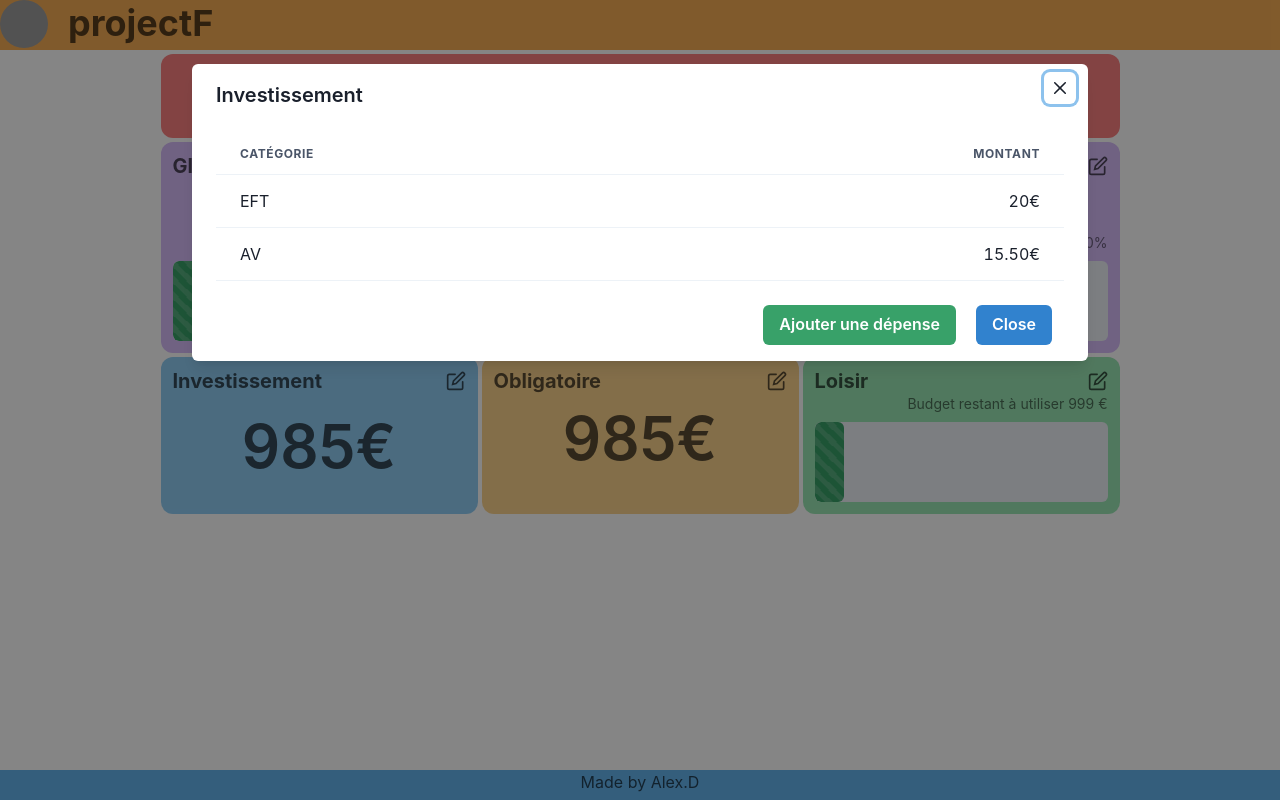
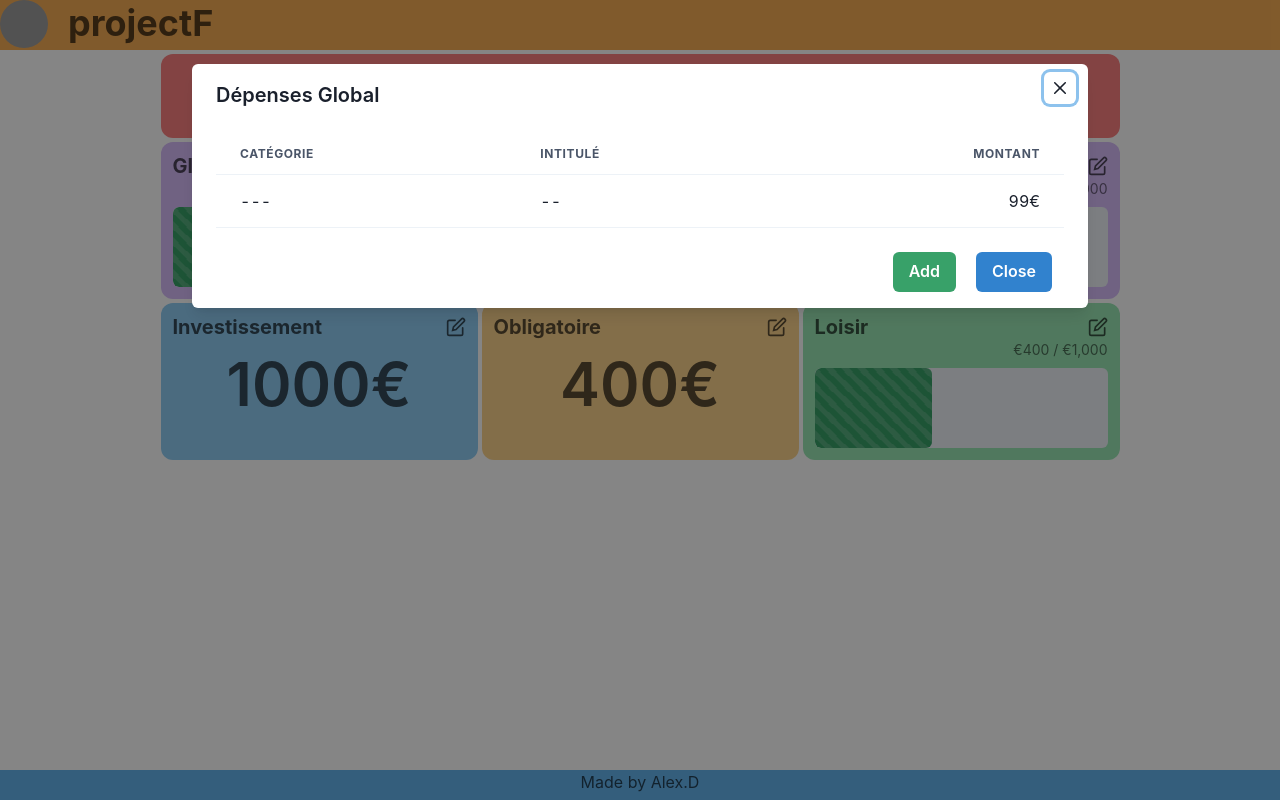
Before and after one commit to Alexiller/projectF, a React (Vite) app: page / in a window 1280 px wide. Both pictures are taken after a click on the icon 1097 px from the left and 166 px from the top of the page. Built offline with nearby package versions, Linux system fonts and the light colour scheme; grey boxes are pictures that could not be loaded.

Commit message:
clean code, refacto ...

```diff
--- a/src/Components/BaseRevenue.jsx
+++ /dev/null
@@ -1,24 +0,0 @@
-import React from 'react'
-import { Center, Heading, HStack, Progress, Stat, StatHelpText, StatLabel, StatNumber } from '@chakra-ui/react'
-import ModalGlobalRevenue from './Modal/ModalGlobalRevenue';
-
-export default function BaseRevenue() {
-
-    const salary = 2000;
-    const budgetRemaining = (salary - 1000);
-    const remainingPercentage = 60;
-  return (
-    <Stat>
-          <HStack justifyContent={'space-between'}>
-      <Heading fontSize={20}>Global</Heading>
-      <ModalGlobalRevenue/>
-    </HStack>
-
-            <Center><StatNumber fontSize='4xl'>{985}€</StatNumber></Center>
-      <StatHelpText textAlign={'right'}>
-        Budget utilisé à {remainingPercentage}%
-      </StatHelpText>
-      <Progress colorScheme='green' h="20" borderRadius={'md'} value={remainingPercentage} hasStripe isAnimated/>
-    </Stat>
-  )
-}
--- /dev/null
+++ b/src/Components/BudgetCard.jsx
@@ -0,0 +1,34 @@
+import { Center, Heading, HStack, Progress, Stat, StatHelpText, StatNumber } from '@chakra-ui/react'
+import { currencyFormatter } from './Utils/utils'
+import React from 'react'
+import ModalManageAmount from './Modal/ModalManageAmount';
+
+export default function BudgetCard({name, currentAmount, max, displayCurrentAmount, displayProgressBar}) {
+
+function getProgressBarVariant (currentAmount, max){
+const ratio = currentAmount / max;
+if (ratio < .5) return "green"
+if (ratio < .75) return "yellow"
+return "red"
+}
+
+  return (
+    <Stat>
+        <HStack justifyContent={'space-between'}>
+            <Heading fontSize={20}>{name}</Heading>
+            <ModalManageAmount name={name}/>
+        </HStack>
+        {displayCurrentAmount ?
+        <Center>
+            <StatNumber fontSize='6xl'>{currentAmount}€</StatNumber>
+        </Center>
+        : null}
+        {displayProgressBar ?
+        <>
+            <StatHelpText textAlign={'right'}>{currencyFormatter.format(currentAmount)} / {currencyFormatter.format(max)}</StatHelpText>
+            <Progress h="20" colorScheme={getProgressBarVariant (currentAmount, max)} borderRadius={'md'} min={0} max={max} value={currentAmount} hasStripe isAnimated/>
+        </>
+         : null}
+        </Stat>
+  )
+}
--- a/src/Components/FunExpense.jsx
+++ /dev/null
@@ -1,18 +0,0 @@
-import React from 'react'
-import { Heading, HStack, Progress, Stat, StatHelpText} from '@chakra-ui/react'
-import ModalFunExpense from './Modal/ModalFunExpense'
-
-export default function FunExpense() {
-  return (
-    <Stat>
-    <HStack justifyContent={'space-between'}>
-      <Heading fontSize={20}>Loisir</Heading>
-      <ModalFunExpense/>
-    </HStack>
-    <StatHelpText textAlign={'right'}>
-    Budget restant à utiliser 999 €
-    </StatHelpText>
-    <Progress colorScheme='green' h="20" borderRadius={'md'} value={'10'} hasStripe isAnimated/>
-  </Stat>
-  )
-}
--- a/src/Components/InvestmentExpense.jsx
+++ /dev/null
@@ -1,22 +0,0 @@
-import { Center, Heading, HStack, Input, InputGroup, InputLeftElement, InputRightElement, Stat, StatNumber, Text } from '@chakra-ui/react'
-import React from 'react'
-import ModalInvestmentExpense from './Modal/ModalInvestmentExpense'
-
-
-export default function InvestmentExpense() {
-  return (
-    <>
-    <Stat>
-    <HStack justifyContent={'space-between'} pb="2">
-      <Heading fontSize={20}>Investissement</Heading>
-      <ModalInvestmentExpense/>
-    </HStack>
-        <Center>
-            <StatNumber fontSize='6xl'>{985}€</StatNumber>
-        </Center>
-    </Stat>
-
-
-  </>
-  )
-}
--- a/src/Components/Modal/ModalFunExpense.jsx
+++ /dev/null
@@ -1,52 +0,0 @@
-import { EditIcon } from '@chakra-ui/icons'
-import { Button, Modal, ModalBody, ModalCloseButton, ModalContent, ModalFooter, ModalHeader, ModalOverlay, Table, TableCaption, TableContainer, Tbody, Td, Tfoot, Th, Thead, Tr, useDisclosure } from '@chakra-ui/react'
-import React from 'react'
-
-export default function ModalFunExpense() {
-    const { isOpen, onOpen, onClose } = useDisclosure()
-    return (
-      <>
-        <EditIcon boxSize={'5'} onClick={onOpen}/>
-
-        <Modal isOpen={isOpen} onClose={onClose} size="4xl">
-          <ModalOverlay />
-          <ModalContent>
-            <ModalHeader>Dépenses loisirs</ModalHeader>
-            <ModalCloseButton />
-            <ModalBody>
-                <TableContainer>
-                <Table variant='simple'>
-                    <Thead>
-                    <Tr>
-                        <Th>Catégorie</Th>
-                        <Th>Intitulé</Th>
-                        <Th isNumeric>Montant</Th>
-                    </Tr>
-                    </Thead>
-                    <Tbody>
-                    <Tr>
-                        <Td>Alimentation</Td>
-                        <Td>Auchan (mm)</Td>
-                        <Td isNumeric>20€</Td>
-                    </Tr>
-                    <Tr>
-                        <Td>Santé</Td>
-                        <Td>Pharmacie</Td>
-                        <Td isNumeric>15.50€</Td>
-                    </Tr>
-                    </Tbody>
-                </Table>
-                </TableContainer>
-            </ModalBody>
-
-            <ModalFooter>
-              <Button colorScheme='green' mx="5">Ajouter une dépense</Button>
-              <Button colorScheme='blue' mr={3} onClick={onClose}>
-                Close
-              </Button>
-            </ModalFooter>
-          </ModalContent>
-        </Modal>
-      </>
-    )
-  }
--- a/src/Components/Modal/ModalGlobalRevenue.jsx
+++ /dev/null
@@ -1,49 +0,0 @@
-import { EditIcon } from '@chakra-ui/icons'
-import { Button, Modal, ModalBody, ModalCloseButton, ModalContent, ModalFooter, ModalHeader, ModalOverlay, Table, TableCaption, TableContainer, Tbody, Td, Tfoot, Th, Thead, Tr, useDisclosure } from '@chakra-ui/react'
-import React from 'react'
-
-export default function ModalGlobalRevenue() {
-    const { isOpen, onOpen, onClose } = useDisclosure()
-    return (
-      <>
-          <EditIcon boxSize={'5'} onClick={onOpen}/>
-
-          <Modal isOpen={isOpen} onClose={onClose} size="4xl">
-            <ModalOverlay />
-            <ModalContent>
-              <ModalHeader>Investissement</ModalHeader>
-              <ModalCloseButton />
-              <ModalBody>
-                  <TableContainer>
-                  <Table variant='simple'>
-                      <Thead>
-                      <Tr>
-                          <Th>Catégorie</Th>
-                          <Th isNumeric>Montant</Th>
-                      </Tr>
-                      </Thead>
-                      <Tbody>
-                      <Tr>
-                          <Td>EFT</Td>
-                          <Td isNumeric>20€</Td>
-                      </Tr>
-                      <Tr>
-                          <Td>AV</Td>
-                          <Td isNumeric>15.50€</Td>
-                      </Tr>
-                      </Tbody>
-                  </Table>
-                  </TableContainer>
-              </ModalBody>
-
-              <ModalFooter>
-                <Button colorScheme='green' mx="5">Ajouter une dépense</Button>
-                <Button colorScheme='blue' mr={3} onClick={onClose}>
-                  Close
-                </Button>
-              </ModalFooter>
-            </ModalContent>
-          </Modal>
-        </>
-    )
-  }
--- a/src/Components/Modal/ModalInvestmentExpense.jsx
+++ b/src/Components/Modal/ModalManageAmount.jsx
@@ -2,7 +2,7 @@ import { EditIcon } from '@chakra-ui/icons'
 import { Button, Modal, ModalBody, ModalCloseButton, ModalContent, ModalFooter, ModalHeader, ModalOverlay, Table, TableCaption, TableContainer, Tbody, Td, Tfoot, Th, Thead, Tr, useDisclosure } from '@chakra-ui/react'
 import React from 'react'
 
-export default function ModalInvestmentExpense() {
+export default function ModalManageAmount({name}) {
     const { isOpen, onOpen, onClose } = useDisclosure()
     return (
       <>
@@ -11,7 +11,7 @@ export default function ModalInvestmentExpense() {
         <Modal isOpen={isOpen} onClose={onClose} size="4xl">
           <ModalOverlay />
           <ModalContent>
-            <ModalHeader>Investissement</ModalHeader>
+            <ModalHeader>Dépenses {name}</ModalHeader>
             <ModalCloseButton />
             <ModalBody>
                 <TableContainer>
@@ -19,25 +19,22 @@ export default function ModalInvestmentExpense() {
                       <Thead>
                         <Tr>
                             <Th>Catégorie</Th>
+                            <Th>Intitulé</Th>
                             <Th isNumeric>Montant</Th>
                         </Tr>
                       </Thead>
                       <Tbody>
                         <Tr>
-                        <Td>EFT</Td>
-                        <Td isNumeric>20€</Td>
-                    </Tr>
-                    <Tr>
-                        <Td>AV</Td>
-                        <Td isNumeric>15.50€</Td>
+                            <Td>---</Td>
+                            <Td>--</Td>
+                            <Td isNumeric>99€</Td>
                         </Tr>
                       </Tbody>
                   </Table>
                 </TableContainer>
             </ModalBody>
-
             <ModalFooter>
-              <Button colorScheme='green' mx="5">Ajouter une dépense</Button>
+              <Button colorScheme='green' mx="5">Add</Button>
               <Button colorScheme='blue' mr={3} onClick={onClose}>
                 Close
               </Button>
--- a/src/Components/Modal/ModalRequiredExpense.jsx
+++ /dev/null
@@ -1,30 +0,0 @@
-import { EditIcon } from '@chakra-ui/icons'
-import { Button, Modal, ModalBody, ModalCloseButton, ModalContent, ModalFooter, ModalHeader, ModalOverlay, Table, TableCaption, TableContainer, Tbody, Td, Tfoot, Th, Thead, Tr, useDisclosure } from '@chakra-ui/react'
-import React from 'react'
-
-export default function ModalRequiredExpense() {
-    const { isOpen, onOpen, onClose } = useDisclosure()
-    return (
-      <>
-          <EditIcon boxSize={'5'} onClick={onOpen}/>
-
-          <Modal isOpen={isOpen} onClose={onClose} size="4xl">
-            <ModalOverlay />
-            <ModalContent>
-              <ModalHeader>Dépenses obligatoire</ModalHeader>
-              <ModalCloseButton />
-              <ModalBody>
-
-              </ModalBody>
-
-              <ModalFooter>
-                <Button colorScheme='green' mx="5">Ajouter une dépense</Button>
-                <Button colorScheme='blue' mr={3} onClick={onClose}>
-                  Close
-                </Button>
-              </ModalFooter>
-            </ModalContent>
-          </Modal>
-        </>
-    )
-  }
--- a/src/Components/MonthSelect.jsx
+++ b/src/Components/MonthSelect.jsx
@@ -2,7 +2,7 @@ import { ChevronLeftIcon, ChevronRightIcon } from '@chakra-ui/icons'
 import { Button, Center, Flex, Heading, Stack } from '@chakra-ui/react'
 import React from 'react'
 
-export default function MonthSelect() {
+export default function MonthSelect( {month, year}) {
   return (
     <Flex justifyContent="space-between" color="white">
         <Center>
@@ -10,7 +10,7 @@ export default function MonthSelect() {
                 <ChevronLeftIcon boxSize={12}/>
             </Button>
         </Center>
-        <Heading textAlign={'center'} fontSize="50">Février 2023</Heading>
+        <Heading textAlign={'center'} fontSize="50">{month} {year}</Heading>
         <Center>
         <Button colorScheme='white' size='lg'>
             <ChevronRightIcon boxSize={12}/>
--- a/src/Components/RequiredExpense.jsx
+++ /dev/null
@@ -1,21 +0,0 @@
-import React from 'react'
-import { Center, Heading, HStack, Stat, StatNumber } from '@chakra-ui/react'
-import { EditIcon } from '@chakra-ui/icons'
-import ModalRequiredExpense from './Modal/ModalRequiredExpense'
-
-export default function RequiredExpense() {
-  return (
-    <>
-    <Stat>
-    <HStack justifyContent={'space-between'}>
-      <Heading fontSize={20}>Obligatoire</Heading>
-      <ModalRequiredExpense/>
-    </HStack>
-        <Center>
-            <StatNumber fontSize='6xl'>{985}€</StatNumber>
-        </Center>
-    </Stat>
-
-    </>
-  )
-}
--- /dev/null
+++ b/src/Components/Utils/utils.jsx
@@ -0,0 +1,5 @@
+export const currencyFormatter = new Intl.NumberFormat(undefined, {
+    currency: "EUR",
+    style: "currency",
+    minimumFractionDigits: 0
+})
--- a/src/Layout/MainLayout.jsx
+++ b/src/Layout/MainLayout.jsx
@@ -2,11 +2,8 @@ import React from 'react'
 import Header from './Header'
 import Footer from './Footer'
 import { Grid, GridItem, Heading, Text } from '@chakra-ui/react'
-import BaseRevenue from '../Components/BaseRevenue'
-import FunExpense from '../Components/FunExpense'
-import RequiredExpense from '../Components/RequiredExpense'
-import InvestmentExpense from '../Components/InvestmentExpense'
 import MonthSelect from '../Components/MonthSelect'
+import BudgetCard from '../Components/BudgetCard'
 
 function MainLayout() {
   return (
@@ -28,19 +25,19 @@ function MainLayout() {
   <GridItem area={'main'}>
     <Grid templateColumns='repeat(8, 1fr)' gap={1}>
     <GridItem colSpan="4" colStart="2" colEnd="8" borderRadius="xl" p="3" bg='red.300'>
-         <MonthSelect/>
+         <MonthSelect month={'Février'} year={'2023'}/>
       </GridItem>
       <GridItem colSpan="4" colStart="2" colEnd="8" borderRadius="xl" p="3" bg='purple.200'>
-         <BaseRevenue/>
+         <BudgetCard name="Global" currentAmount={'400'} max={'1000'} displayProgressBar={true}></BudgetCard>
       </GridItem>
       <GridItem colStart="2" colSpan="2"  borderRadius="xl" p="3" bg='blue.200'>
-        <InvestmentExpense/>
+        <BudgetCard name="Investissement" currentAmount={'1000'} max={'1000'} displayCurrentAmount={true}></BudgetCard>
       </GridItem>
       <GridItem colSpan="2"  borderRadius="xl" p="3" bg='orange.200'>
-        <RequiredExpense/>
+        <BudgetCard name="Obligatoire" currentAmount={'400'} max={'1000'} displayCurrentAmount={true}></BudgetCard>
       </GridItem>
       <GridItem colSpan="2"  borderRadius="xl" p="3" bg='green.200'>
-        <FunExpense/>
+        <BudgetCard name="Loisir" currentAmount={'400'} max={'1000'} displayProgressBar={true} displayCurrentAmount={false}></BudgetCard>
       </GridItem>
      </Grid>
   </GridItem>
```
Lines whose indentation alone changed are shown as unchanged.
